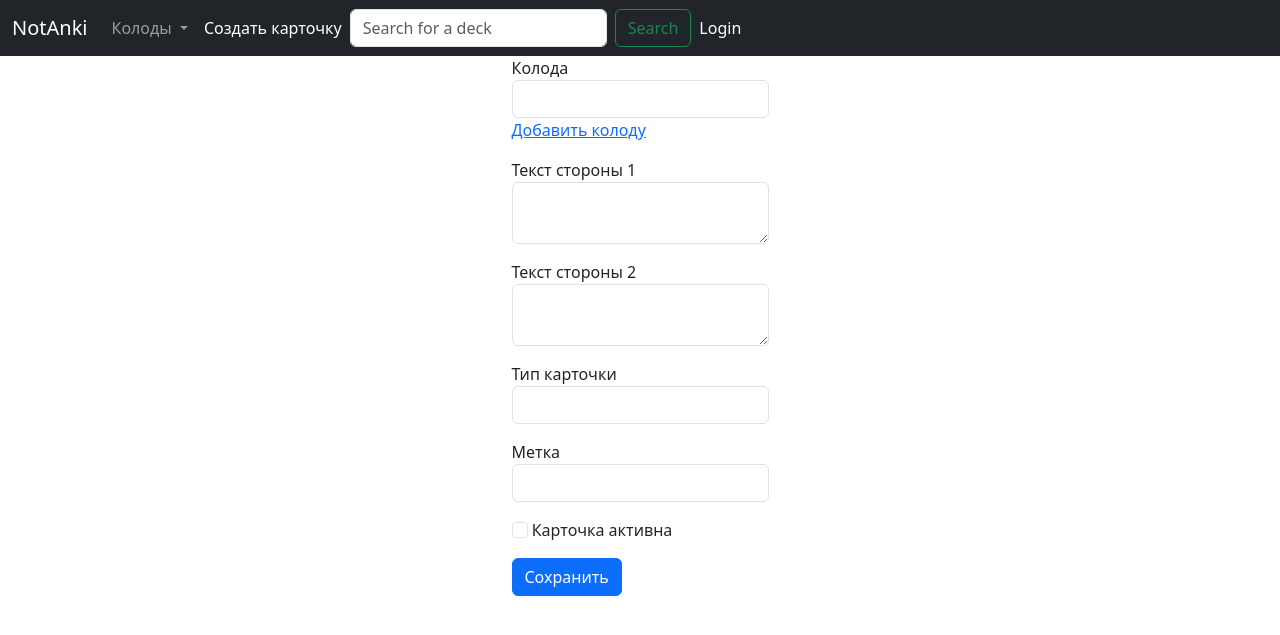
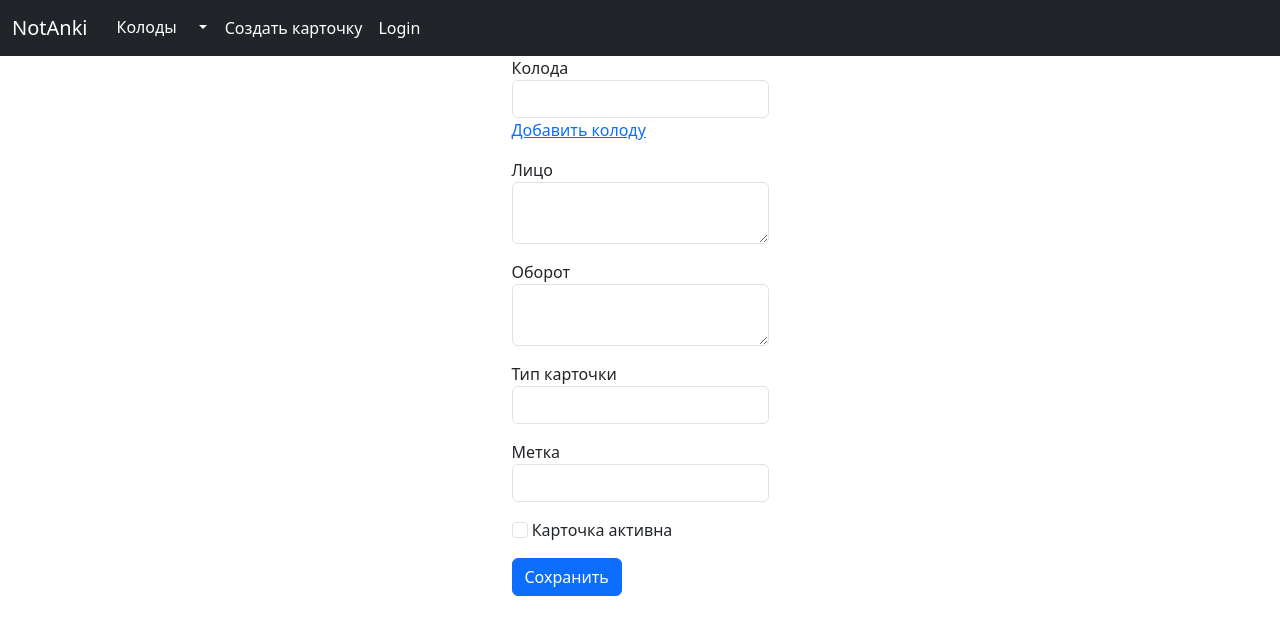
Before and after one commit to 39r2d4/TeamWork_LP_29, a Flask app: template webapp/templates/card/card_form.html in a window 1280 px wide. Shown: the top 635 px of the page. Run offline with Flask 3, Linux system fonts and the light colour scheme; the template is opened without the code that fills it: values that come from a table or form of the project are taken from there, others are empty.

Commit message:
few changes

```diff
--- a/webapp/card/forms.py
+++ b/webapp/card/forms.py
@@ -9,8 +9,8 @@ class CardType(FlaskForm):
 
 
 class BaseCardForm(FlaskForm):
-    side_1 = TextAreaField("Текст стороны 1", validators=[DataRequired()], render_kw={"class": "form-control"})
-    side_2 = TextAreaField("Текст стороны 2", validators=[DataRequired()], render_kw={"class": "form-control"})
+    side_1 = TextAreaField("Лицо", validators=[DataRequired()], render_kw={"class": "form-control"})
+    side_2 = TextAreaField("Оборот", validators=[DataRequired()], render_kw={"class": "form-control"})
     is_active = BooleanField("Карточка активна", render_kw={"class": "form-check-input", "type": "checkbox"})
     tags = StringField("Метка", validators=[DataRequired()], render_kw={"class": "form-control"})
     type = SelectField("Тип карточки", choices=[], coerce=int, render_kw={"class": "form-control"}, validate_choice=False)  # !!!
--- a/webapp/card/views.py
+++ b/webapp/card/views.py
@@ -29,7 +29,7 @@ def create_card():
             db.session.add(new_card)
             db.session.commit()
 
-            flash(f"Карточка ID: {new_card.id}, сторона_1: {new_card.side_1}  создана")
+            flash(f"Карточка ID: {new_card.id}, лицо: {new_card.side_1}  создана")
             return redirect(url_for("card.create_card"))
 
         decks = []
--- a/webapp/templates/base.html
+++ b/webapp/templates/base.html
@@ -6,34 +6,33 @@
 
     <!-- Bootstrap CSS -->
     <link href="https://cdn.jsdelivr.net/npm/bootstrap@5.3.0/dist/css/bootstrap.min.css" rel="stylesheet" integrity="sha384-9ndCyUaIbzAi2FUVXJi0CjmCapSmO7SnpJef0486qhLnuZ2cdeRhO02iuK6FUUVM" crossorigin="anonymous">
-
+    <link href="https://cdn.jsdelivr.net/npm/@popperjs/core@2.11.8/dist/umd/popper.min.js" rel="stylesheet" integrity="sha384-I7E8VVD/ismYTF4hNIPjVp/Zjvgyol6VFvRkX/vR+Vc4jQkC+hVqc2pM8ODewa9r" crossorigin="anonymous"></link>
     <title>Ресурс для изучения</title>
   </head>
   <body>
-
       <nav class="navbar navbar-expand-lg navbar-dark bg-dark">
         <div class="container-fluid">
-          <a class="navbar-brand" href="#">NotAnki</a>
+          <a class="navbar-brand" href='{{ url_for(index) }}'>NotAnki</a>
           <div class="collapse navbar-collapse" id="navbarSupportedContent">
             <ul class="navbar-nav mr-auto mb-2 mb-lg-0">
               <li class="nav-item dropdown">
-              <a class="nav-link dropdown-toggle" role="button" data-bs-toggle="dropdown" aria-expanded="false">
-                Колоды
-              </a>
+                <div class="btn-group">
+                  <button type="button" class="btn btn-dark">Колоды</button>
+                  <button type="button" class="btn btn-dark dropdown-toggle dropdown-toggle-split" data-bs-toggle="dropdown" aria-expanded="false">
+                    <span class="visually-hidden">Toggle Dropdown</span>
+                  </button>
                   <ul class="dropdown-menu">
                     <li><a class="dropdown-item" href='{{ url_for("deck.decks_view") }}'>Список колод</a></li>
                     <li><a class="dropdown-item" href='{{ url_for("deck.deck_new") }}'>Создать колоду</a></li>
                   </ul>
+                </div>
               </li>
               <li class="nav-item">
                 <a class="nav-link active" aria-current="page" href='{{ url_for("card.create_card") }}'>Создать карточку</a>
               </li>
             </ul>
-          <form class="d-flex" role="search">
-            <input class="form-control me-2" type="search" placeholder="Search for a deck" aria-label="Search">
-            <button class="btn btn-outline-success" type="submit">Search</button>
-          </form>
-          <ul class="navbar-nav mb-2 mb-lg-0">
+            <div class="nav-item">
+              <ul class="navbar-nav mb-0 mb-lg-0">
                 <li class="nav-item">
                   {% if current_user.is_authenticated %}
                   <a class="nav-link active" aria-current="page" href='{{ url_for("user.logout") }}'>Logout</a>
@@ -42,6 +41,7 @@
                   {% endif %}
                 </li>
               </ul>
+            </div>
           </div>
         </div>
       </nav>
@@ -60,6 +60,5 @@
       <!-- Optional JavaScript -->
       <!-- jQuery first, then Popper.js, then Bootstrap JS -->
       <script src="https://cdn.jsdelivr.net/npm/@popperjs/core@2.11.8/dist/umd/popper.min.js" integrity="sha384-I7E8VVD/ismYTF4hNIPjVp/Zjvgyol6VFvRkX/vR+Vc4jQkC+hVqc2pM8ODewa9r" crossorigin="anonymous"></script>
-      <script src="https://cdn.jsdelivr.net/npm/bootstrap@5.3.0/dist/js/bootstrap.bundle.min.js" integrity="sha384-geWF76RCwLtnZ8qwWowPQNguL3RmwHVBC9FhGdlKrxdiJJigb/j/68SIy3Te4Bkz" crossorigin="anonymous"></script>
     </body>
     </html>
--- a/webapp/templates/card/add_new_card_form.html
+++ b/webapp/templates/card/add_new_card_form.html
@@ -31,7 +31,6 @@
            {{ card_form.is_active() }}
            {{ card_form.is_active.label }}
         </p>
-
         <p>
             {{ card_form.button() }}
         </p>
--- a/webapp/templates/card/card_form.html
+++ b/webapp/templates/card/card_form.html
@@ -9,7 +9,7 @@
         <p>
              {{ card_form.deck.label }}
              {{ card_form.deck() }}
-             <a href='{{ url_for("deck.dack_new") }}' >Добавить колоду</a>
+             <a href='{{ url_for("deck.deck_new") }}' >Добавить колоду</a>
         </p>
         <p>
             {{ card_form.side_1.label }}
--- a/webapp/user/views.py
+++ b/webapp/user/views.py
@@ -27,7 +27,7 @@ def login():
                     flash('Успешная авторизация')
                     return redirect(url_for("index"))
 
-            flash("Не правильный логин или пароль")
+            flash("Неправильный логин или пароль")
             return redirect(url_for("user.login"))
 
         if current_user.is_authenticated:
@@ -77,7 +77,7 @@ def logout():
     try:
         logout_user()
         flash("Вы вышли из системы")
-        return redirect(url_for("user.index"))
+        return redirect(url_for("index"))
     except OperationalError:
         flash(OPERATIONALERROR_TEXT)
         return OPERATIONALERROR_TEXT
```
Lines whose indentation alone changed are shown as unchanged.
